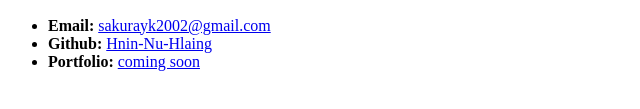
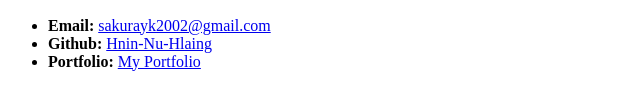
Before and after one commit to Hnin-Nu-Hlaing/Module-1-01-HTML, a plain HTML site: page index.html in a window 1280 px wide. Shown: the part 415-524 px from the top of the page, 0-640 px from the left. Drawn offline with Linux system fonts and the light colour scheme.

Commit message:
modified index file

```diff
--- a/index.html
+++ b/index.html
@@ -33,7 +33,7 @@
         </li>
 
         <li>
-          <strong>Portfolio: </strong> <a href="https://google.com">coming soon</a>
+          <strong>Portfolio: </strong> <a href="https://hnin-nu-hlaing.github.io/MyPortfolio/">My Portfolio</a>
         </li>
       </ul>
     </section>
```
